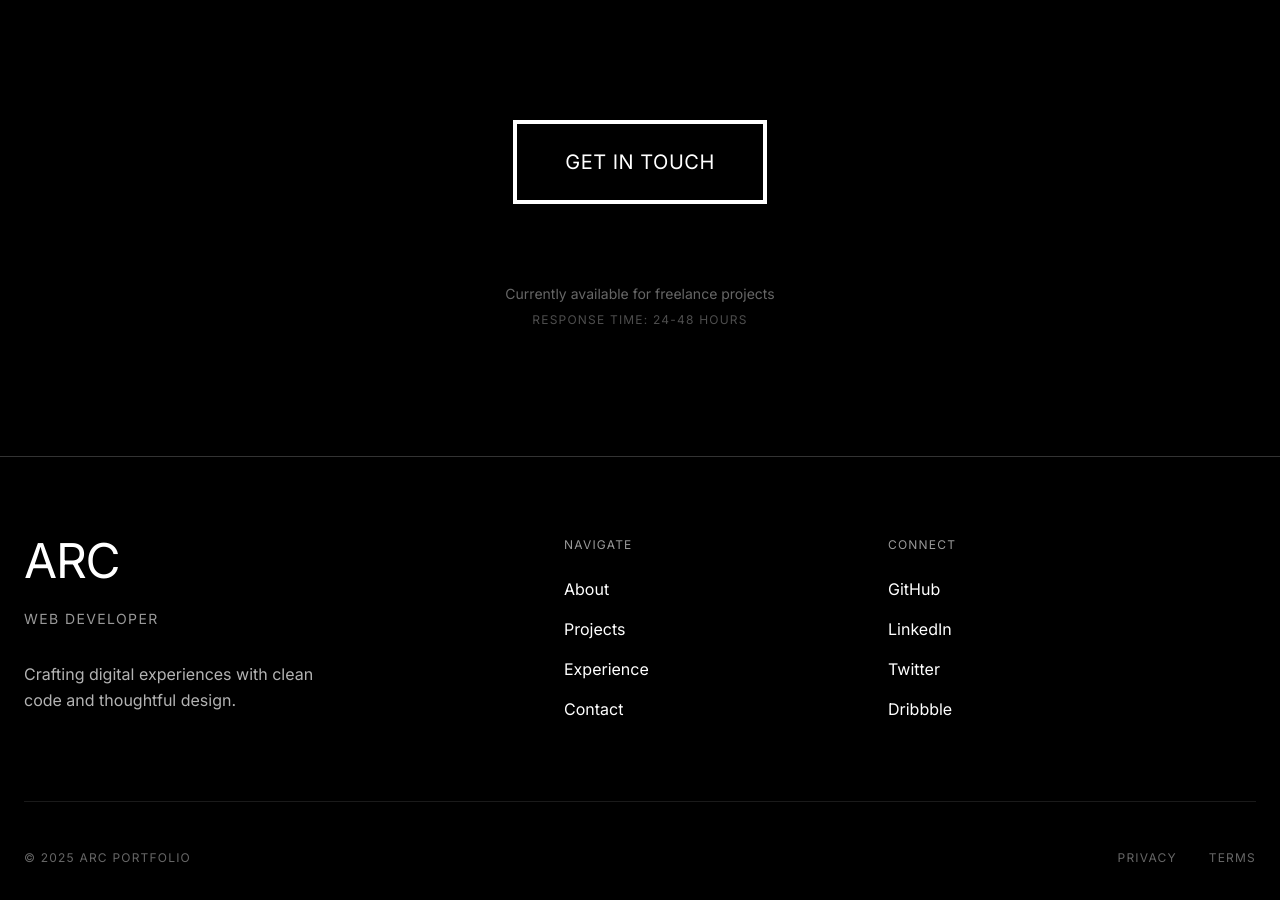
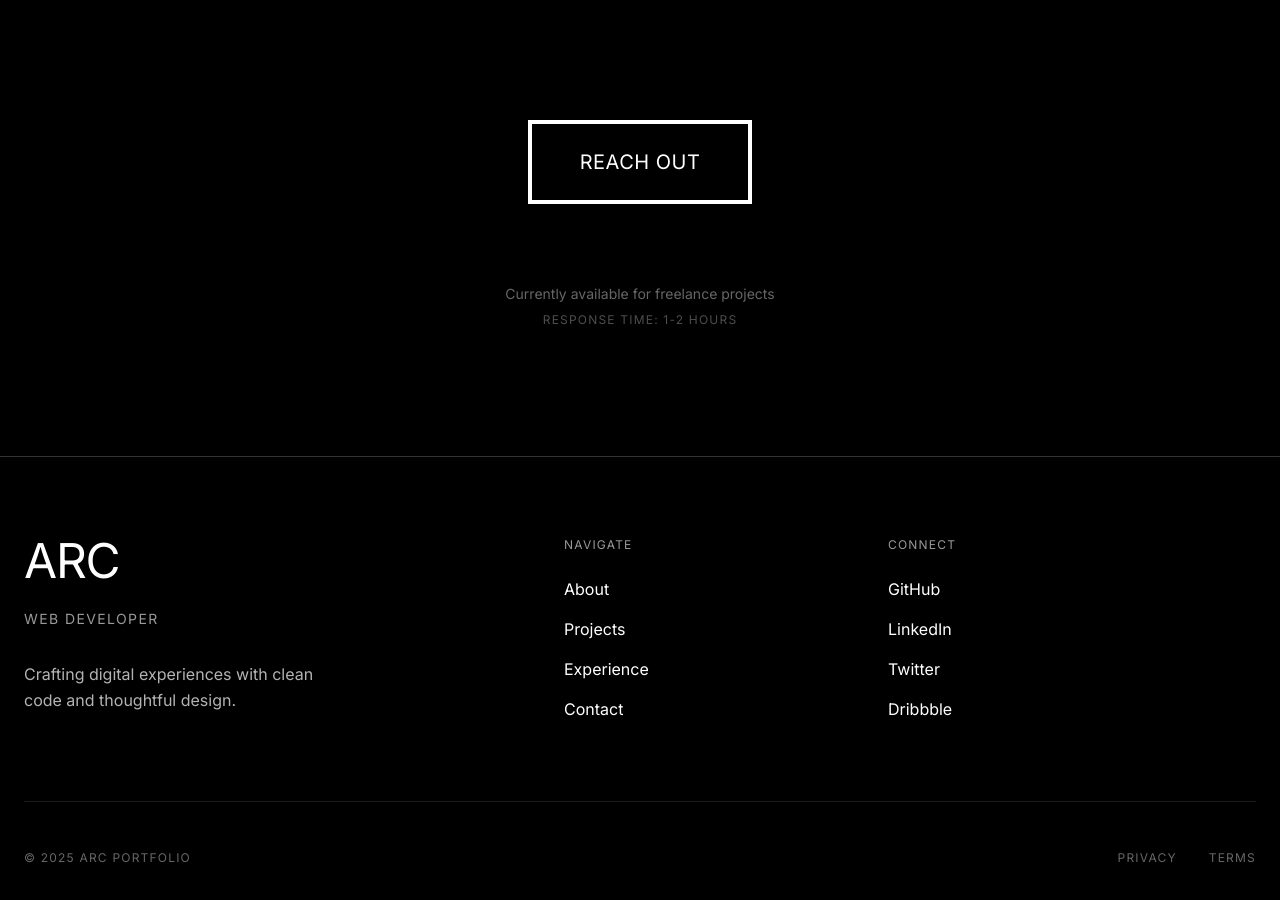
Before and after one commit to mhmmdarsy/arc-porto, a React (Vite) app: page / in a window 1280 px wide. Shown: the part 7580-8480 px from the top of the page. Built offline with nearby package versions, Linux system fonts and the light colour scheme.

Commit message:
refactor: update call-to-action text and response time in ContactSection component

```diff
--- a/src/components/ContactSection.tsx
+++ b/src/components/ContactSection.tsx
@@ -100,7 +100,7 @@ export function ContactSection() {
                 : 'border-black text-black hover:bg-black hover:text-white'
             }`}
           >
-            Get In Touch
+            Reach Out
           </a>
         </div>
 
@@ -110,7 +110,7 @@ export function ContactSection() {
             Currently available for freelance projects
           </p>
           <p className="text-xs uppercase tracking-widest opacity-30">
-            Response time: 24-48 hours
+            Response time: 1-2 hours
           </p>
         </div>
       </div>
```
